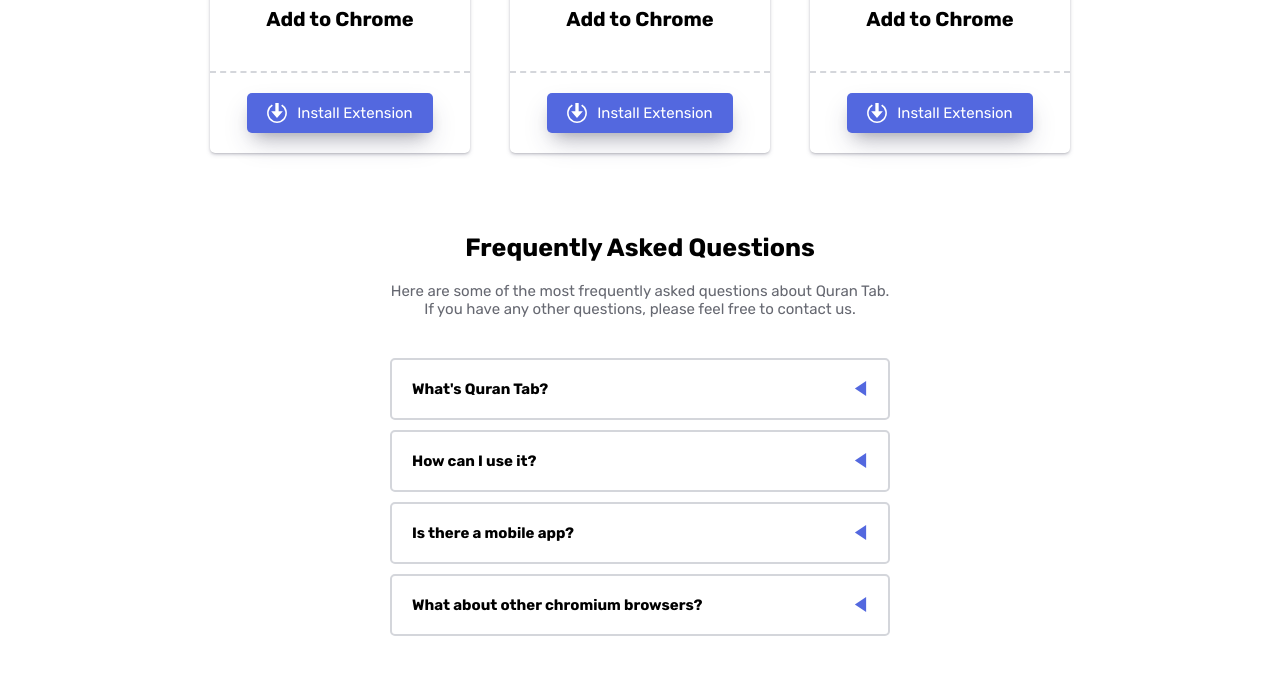
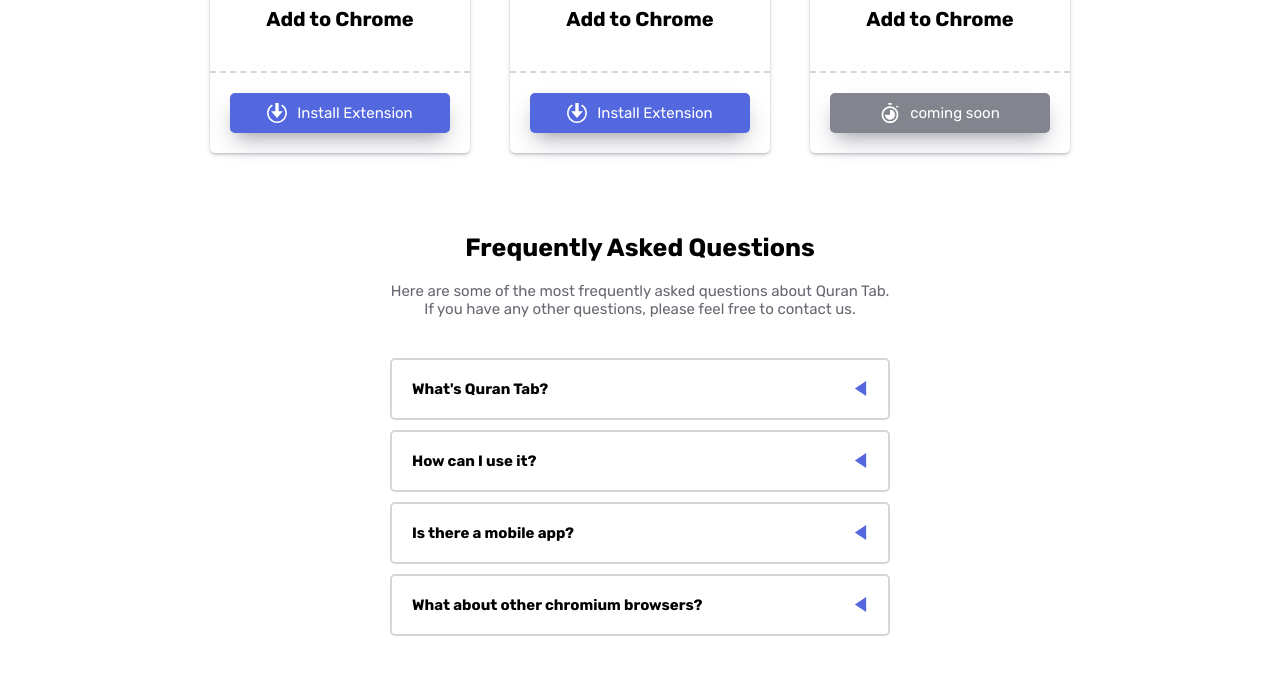
Before and after one commit to nureddinhaji/qurantab-app-landing-page-almdrasa, a plain HTML site: page index.html in a window 1280 px wide. Shown: the part 1970-2643 px from the top of the page. Drawn offline with Linux system fonts and the light colour scheme.

Commit message:
add coming soon button

```diff
--- a/index.html
+++ b/index.html
@@ -279,6 +279,7 @@
                             <a
                                 href="https://bit.ly/qt-chrome"
                                 class="download__box-link"
+                                target="_blank"
                                 ><svg
                                     class="download__box-link-svg"
                                     xmlns="http://www.w3.org/2000/svg"
@@ -484,6 +485,7 @@
                             <a
                                 href="https://bit.ly/qt-chrome"
                                 class="download__box-link"
+                                target="_blank"
                                 ><svg
                                     class="download__box-link-svg"
                                     xmlns="http://www.w3.org/2000/svg"
@@ -498,7 +500,6 @@
                     </article>
                     <article class="download__box">
                         <header class="download__box-header">
-                            <?xml version="1.0" encoding="utf-8"?><!-- Uploaded to: SVG Repo, www.svgrepo.com, Generator: SVG Repo Mixer Tools -->
                             <svg
                                 class="download__box-svg"
                                 viewBox="0 0 32 32"
@@ -934,18 +935,9 @@
                             <h4 class="download__h4">Add to Chrome</h4>
                         </header>
                         <footer class="download__box-footer">
-                            <a
-                                href="https://bit.ly/qt-chrome"
-                                class="download__box-link"
-                                ><svg
-                                    class="download__box-link-svg"
-                                    xmlns="http://www.w3.org/2000/svg"
-                                    viewbox="0 0 24 24"
-                                >
-                                    <path
-                                        d="M14 10h5l-7 8-7-8h5V0h4v10zm4.2-8.2L17 3.4a10 10 0 1 1-10 0L5.8 1.8A12 12 0 0 0 12 24a12 12 0 0 0 6.2-22.2z"
-                                    /></svg
-                                >Install Extension</a
+                            <div
+                                class="download__box-link download__box-link--soon"
+                                ><svg class="download__box-link-svg" xmlns="http://www.w3.org/2000/svg" viewBox="0 0 24 24"><path d="M6 14h6v-6c3.309 0 6 2.691 6 6s-2.691 6-6 6-6-2.691-6-6zm16 0c0 5.523-4.478 10-10 10s-10-4.477-10-10 4.478-10 10-10 10 4.477 10 10zm-2 0c0-4.411-3.589-8-8-8s-8 3.589-8 8 3.589 8 8 8 8-3.589 8-8zm-6-11.819v-2.181h-4v2.181c1.408-.238 2.562-.243 4 0zm6.679 3.554l1.321-1.321-1.414-1.414-1.407 1.407c.536.402 1.038.844 1.5 1.328z"/></svg> coming soon</div
                             >
                         </footer>
                     </article>
--- a/sass/_download.scss
+++ b/sass/_download.scss
@@ -26,8 +26,9 @@
         font-weight: bold;
     }
     &__box {
-        box-shadow: rgba(50, 50, 93, 0.25) 0px 2px 5px -1px, rgba(0, 0, 0, 0.3) 0px 1px 3px -1px;
-        border-radius: .5rem;
+        box-shadow: rgba(50, 50, 93, 0.25) 0px 2px 5px -1px,
+            rgba(0, 0, 0, 0.3) 0px 1px 3px -1px;
+        border-radius: 0.5rem;
         &-header {
             padding: $main-padding * 2;
             @extend %flex-center;
@@ -44,10 +45,14 @@
         }
         &-link {
             @extend %button;
+            width: 100%;
             &-svg {
                 @extend %download-svg;
             }
+            &--soon {
+                background-color: #82858d;
+                cursor: no-drop;
+            }
         }
     }
-
 }
--- a/sass/_responsive.scss
+++ b/sass/_responsive.scss
@@ -1,7 +1,7 @@
 @use "./variables" as *;
 @use "./mixins" as *;
 
-@media all and (max-width: 650px) {
+@media all and (max-width: 675px) {
     .container {
         gap: $main-padding * 2;
     }
```
Also changed, not shown: style.css.
